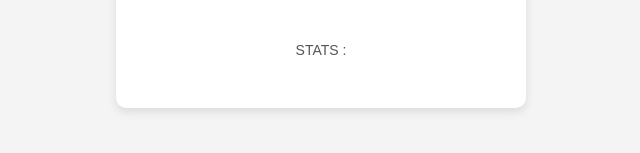
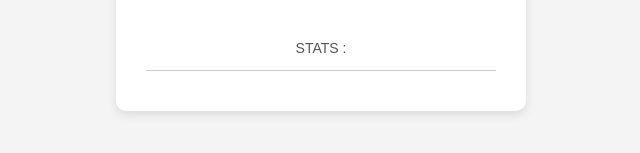
Before and after one commit to laksh-ghai/FoxFin, a plain HTML site: page index.html in a window 1280 px wide. Shown: the part 493-646 px from the top of the page, 319-959 px from the left. Drawn offline with Linux system fonts and the light colour scheme.

Commit message:
Update style.css

```diff
--- a/style.css
+++ b/style.css
@@ -60,9 +60,17 @@ button:hover {
 }
 
 #result, #stats {
-    margin-top: 20px;
+    margin-top: 20px;  /* Ensures spacing between elements */
     font-size: 16px;
     font-weight: bold;
     color: #333;
     text-align: left;
+    width: 100%;  /* Ensures proper width */
+    display: block;  /* Prevents inline behavior */
 }
+
+#stats {
+    margin-top: 10px;  /* Additional spacing between result & stats */
+    padding-top: 10px;
+    border-top: 1px solid #ccc;  /* Adds a subtle divider */
+}
```
